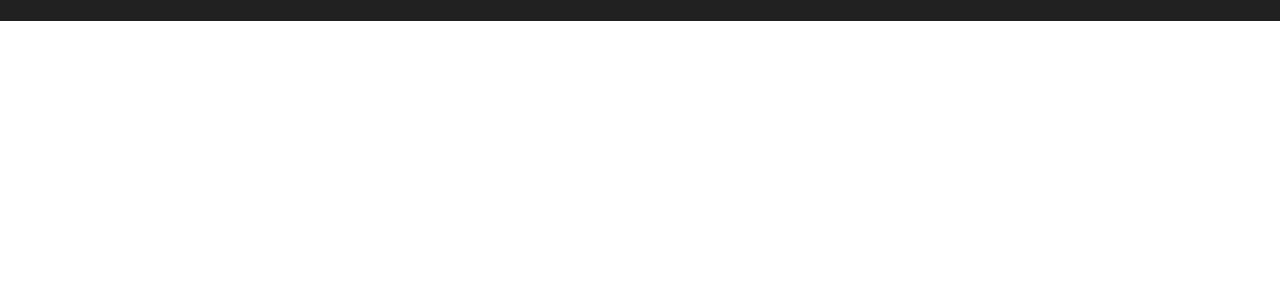
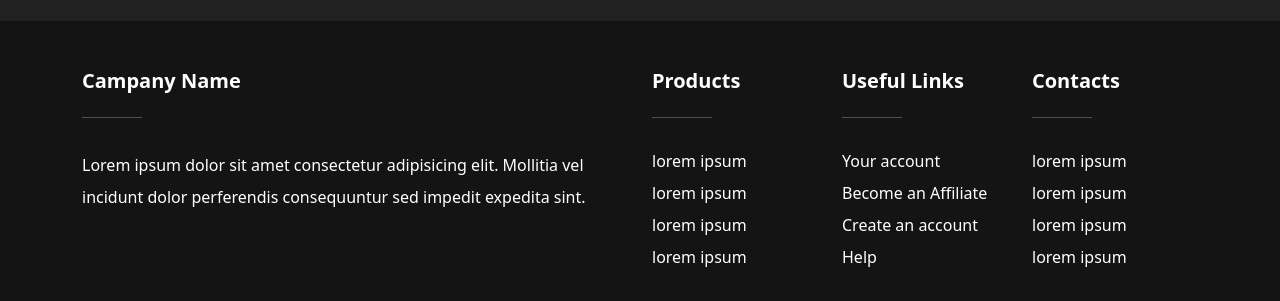
Before and after one commit to aMadAlien/bootstrap_sass, a website: page index.html in a window 1280 px wide. Shown: the part 7569-7870 px from the top of the page. Before the commit the page ends 7590 px from the top, so only its background shows below. Drawn offline with nearby package versions, Linux system fonts and the light colour scheme.

Commit message:
added footer information

```diff
--- a/index.html
+++ b/index.html
@@ -662,6 +662,49 @@
                 </div>
             </div>
         </div>
+
+        <!-- START THE CONTENT FOR THE CAMPANY INFO -->
+        <div class="container mt-5">
+            <div class="row text-white justify-content-center mt-3 pb-3">
+                <div class="col-12 col-sm-6 col-lg-6">
+                    <h5 class="text-capitalize fw-bold">Campany Name</h5>
+                    <hr class="ng-white d-inline-block mb-4" style="width: 60px; height: 2px;">
+                    <p class="lh-lg">
+                        Lorem ipsum dolor sit amet consectetur adipisicing elit. Mollitia vel incidunt dolor perferendis consequuntur sed impedit expedita sint.
+                    </p>
+                </div>
+                <div class="col-12 col-sm-6 col-lg-2 md-4">
+                    <h5 class="text-capitalize fw-bold">Products</h5>
+                    <hr class="ng-white d-inline-block mb-4" style="width: 60px; height: 2px;">
+                    <ul class="list-inline campany-list">
+                        <li><a href="#">lorem ipsum</a></li>
+                        <li><a href="#">lorem ipsum</a></li>
+                        <li><a href="#">lorem ipsum</a></li>
+                        <li><a href="#">lorem ipsum</a></li>
+                    </ul>
+                </div>
+                <div class="col-12 col-sm-6 col-lg-2 md-4 mx-auto">
+                    <h5 class="text-capitalize fw-bold">Useful Links</h5>
+                    <hr class="ng-white d-inline-block mb-4" style="width: 60px; height: 2px;">
+                    <ul class="list-inline campany-list">
+                        <li><a href="#">Your account</a></li>
+                        <li><a href="#">Become an Affiliate</a></li>
+                        <li><a href="#">Create an account</a></li>
+                        <li><a href="#">Help</a></li>
+                    </ul>
+                </div>
+                <div class="col-12 col-sm-6 col-lg-2 md-4 mx-auto">
+                    <h5 class="text-capitalize fw-bold">Contacts</h5>
+                    <hr class="ng-white d-inline-block mb-4" style="width: 60px; height: 2px;">
+                    <ul class="list-inline campany-list">
+                        <li><a href="#">lorem ipsum</a></li>
+                        <li><a href="#">lorem ipsum</a></li>
+                        <li><a href="#">lorem ipsum</a></li>
+                        <li><a href="#">lorem ipsum</a></li>
+                    </ul>
+                </div>
+            </div>
+        </div>
     </footer>
 
 
--- a/scss/sections/_footer.scss
+++ b/scss/sections/_footer.scss
@@ -62,3 +62,24 @@
         }
     }
 }
+
+// STYLE THE CAMPANY INFO CONTENT
+.campany-list{
+    display: block;
+    list-style-type: none;
+    position: relative;
+
+    li{
+        margin-bottom: 0.5rem;
+        text-decoration: none;
+
+        a{
+            color: $white;
+            text-decoration: none;
+
+            &:hover{
+                color: $primary;
+            }
+        }
+    }
+}
```
Also changed, not shown: assets/css/style.css, 1 other file.
